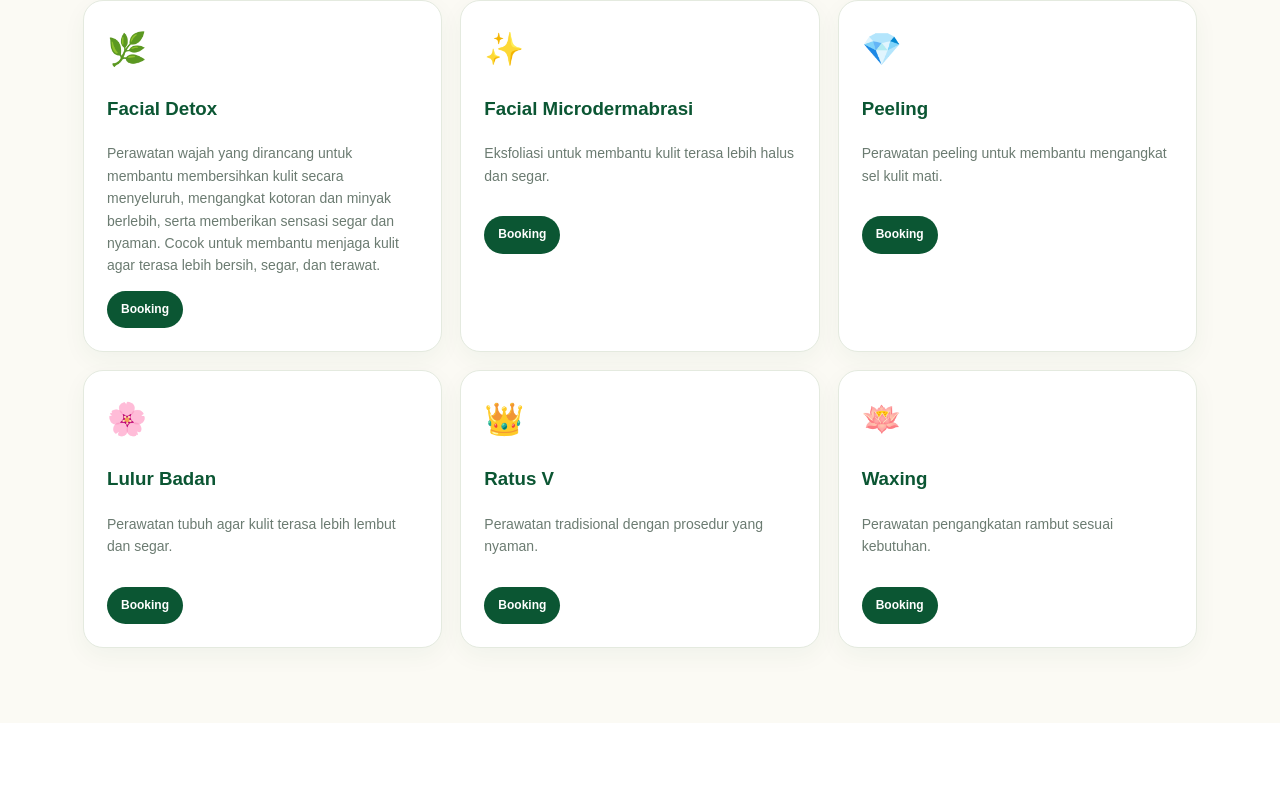
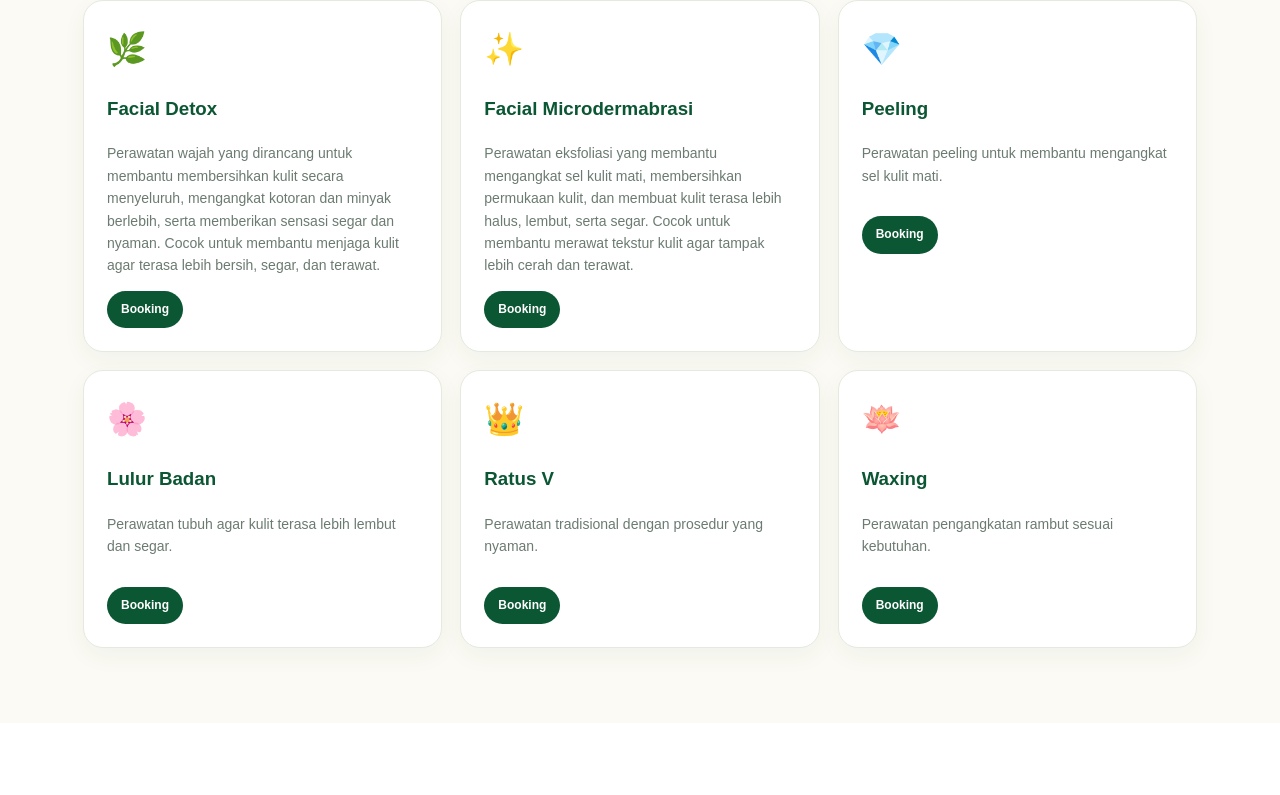
Before and after one commit to BeeAyu/beeayu-website, a plain HTML site: page index.html in a window 1280 px wide. Shown: the part 1733-2528 px from the top of the page. Drawn offline with Linux system fonts and the light colour scheme.

Commit message:
Update index.html

```diff
--- a/index.html
+++ b/index.html
@@ -91,7 +91,7 @@ Hadirkan pengalaman perawatan yang nyaman dan berkesan dengan pilihan facial, lu
 <div class="head"><div class="kicker">Menu Perawatan</div><h2>Pilihan Treatment BeeAy</h2><p>Pilih layanan kemudian booking langsung melalui WhatsApp.</p></div>
 <div class="cards">
 <article class="card"><div class="icon">🌿</div><h3>Facial Detox</h3><p>Perawatan wajah yang dirancang untuk membantu membersihkan kulit secara menyeluruh, mengangkat kotoran dan minyak berlebih, serta memberikan sensasi segar dan nyaman. Cocok untuk membantu menjaga kulit agar terasa lebih bersih, segar, dan terawat.</p><a class="btn green book" data-service="Facial Detox" href="#booking">Booking</a></article>
-<article class="card"><div class="icon">✨</div><h3>Facial Microdermabrasi</h3><p>Eksfoliasi untuk membantu kulit terasa lebih halus dan segar.</p><a class="btn green book" data-service="Facial Microdermabrasi" href="#booking">Booking</a></article>
+<article class="card"><div class="icon">✨</div><h3>Facial Microdermabrasi</h3><p>Perawatan eksfoliasi yang membantu mengangkat sel kulit mati, membersihkan permukaan kulit, dan membuat kulit terasa lebih halus, lembut, serta segar. Cocok untuk membantu merawat tekstur kulit agar tampak lebih cerah dan terawat.</p><a class="btn green book" data-service="Facial Microdermabrasi" href="#booking">Booking</a></article>
 <article class="card"><div class="icon">💎</div><h3>Peeling</h3><p>Perawatan peeling untuk membantu mengangkat sel kulit mati.</p><a class="btn green book" data-service="Peeling" href="#booking">Booking</a></article>
 <article class="card"><div class="icon">🌸</div><h3>Lulur Badan</h3><p>Perawatan tubuh agar kulit terasa lebih lembut dan segar.</p><a class="btn green book" data-service="Lulur Badan" href="#booking">Booking</a></article>
 <article class="card"><div class="icon">👑</div><h3>Ratus V</h3><p>Perawatan tradisional dengan prosedur yang nyaman.</p><a class="btn green book" data-service="Ratus V" href="#booking">Booking</a></article>
```
